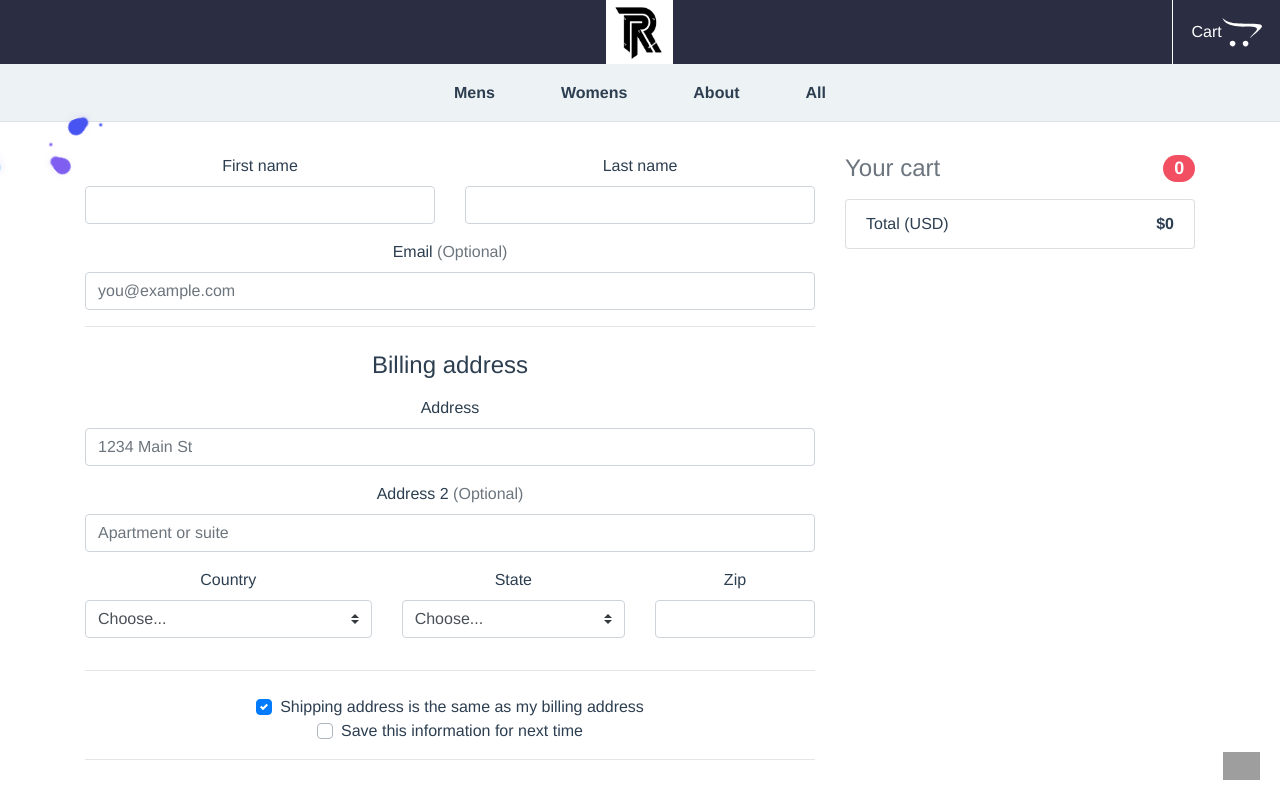
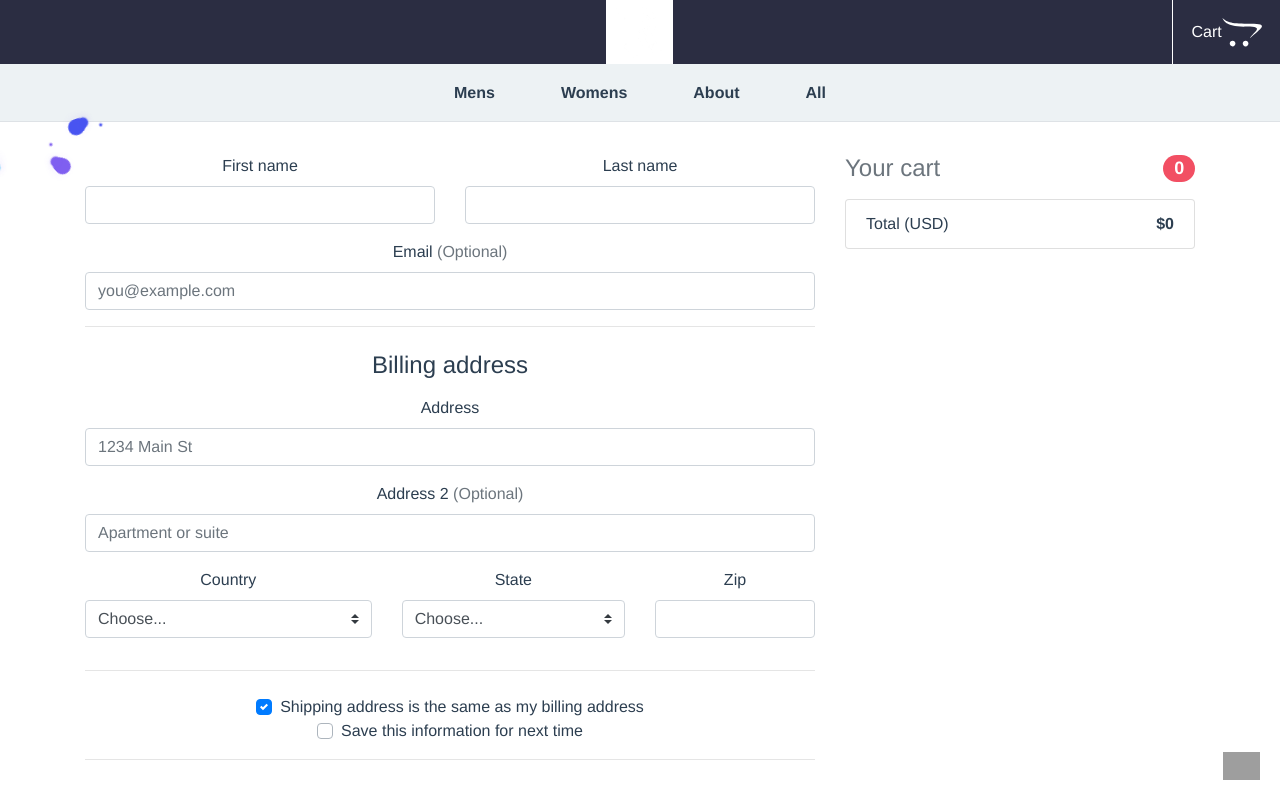
Before and after one commit to vwilson317/renown-apperal, a Vue app in the folder ui/: page /checkout in a window 1280 px wide. Shown: the top 787 px of the page. Built offline with nearby package versions, Linux system fonts and the light colour scheme; grey boxes are pictures that could not be loaded.

Commit message:
adding white logo

```diff
--- a/ui/src/App.vue
+++ b/ui/src/App.vue
@@ -4,7 +4,7 @@
       <b-row cols="12">
         <b-col class="left-side" offset="2" offset-sm="1">
           <router-link to="/">
-            <img class="logo" alt="Vue logo" src="./assets/logo.png" />
+            <img class="logo" alt="Vue logo" src="./assets/logo-white.png" />
           </router-link>
         </b-col>
         <b-col class="cart-action-container" cols="2" sm="1" align-self="center">
```
Also changed, not shown: ui/src/assets/logo-white.png (added).
